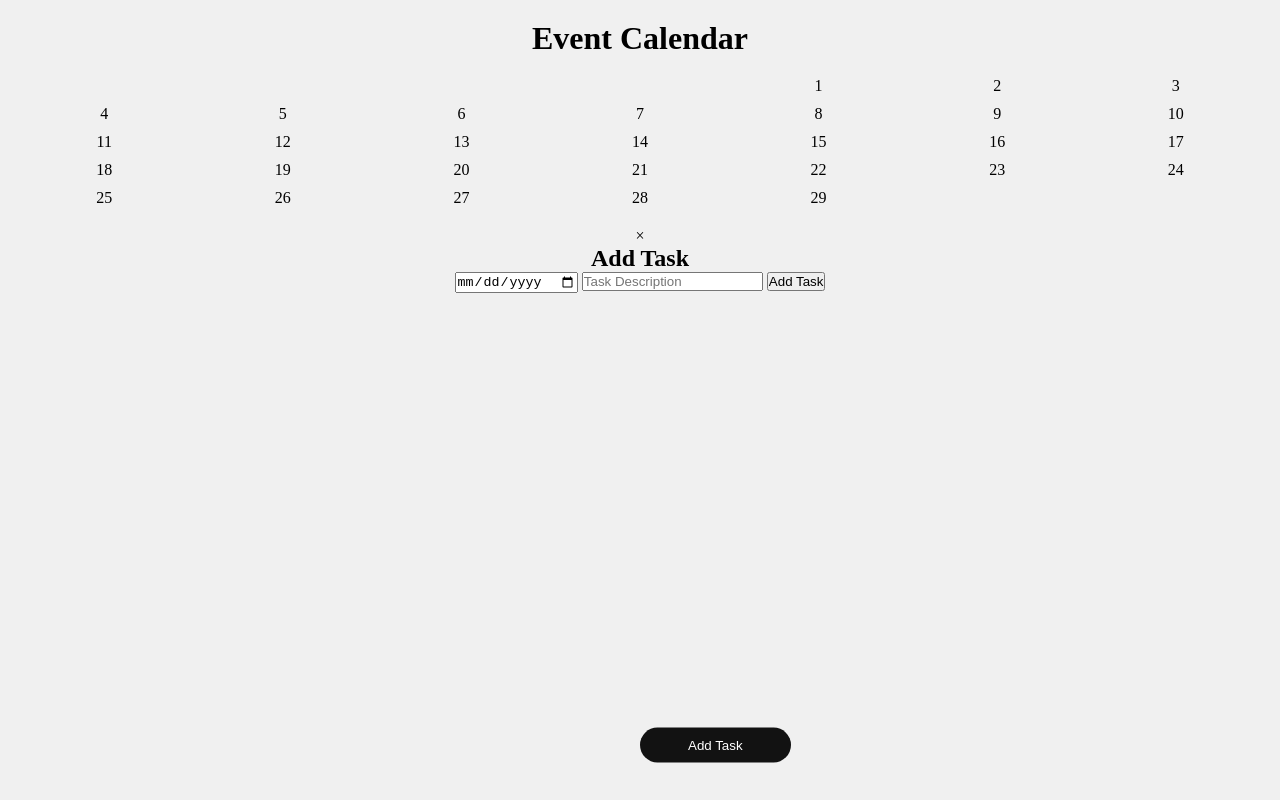
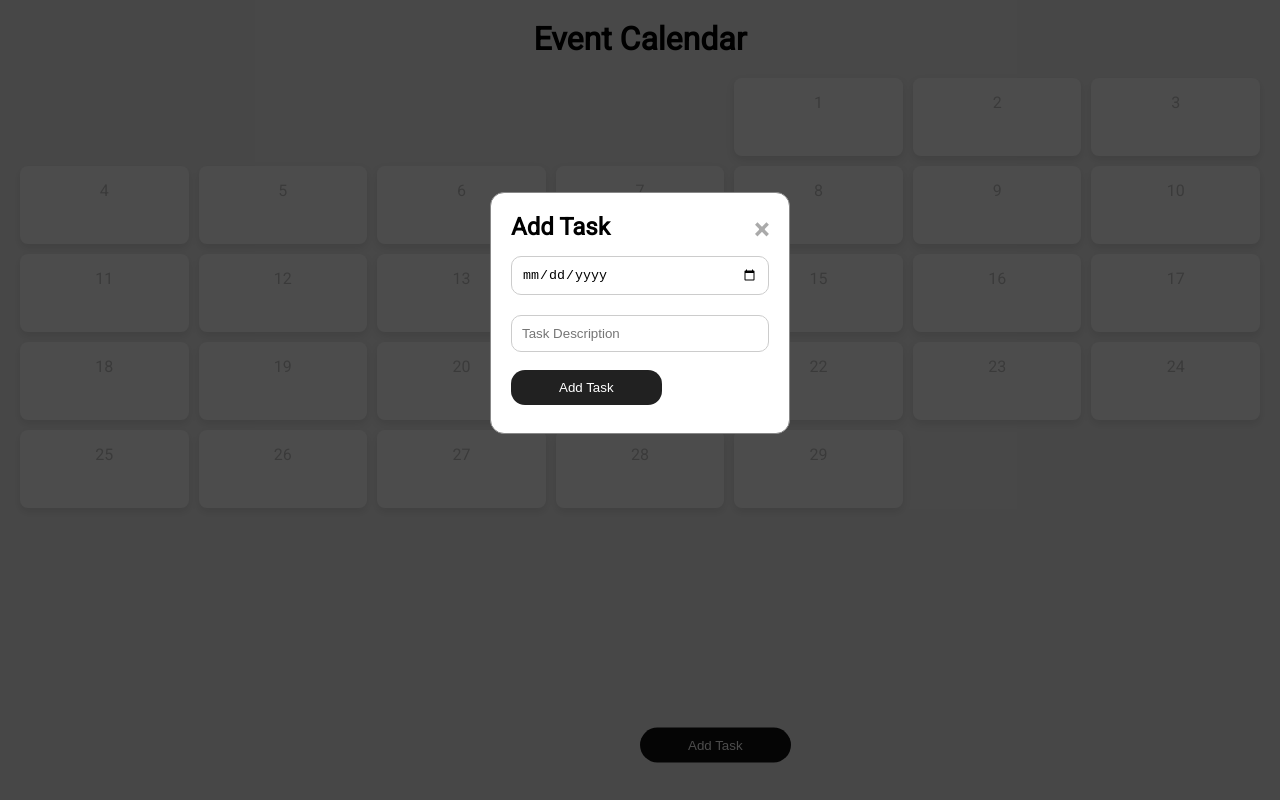
Before and after one commit to ArfinHasib/Javascript-Calendar-with-Events, a plain HTML site: page index.html in a window 1280 px wide. Both pictures are taken after a click on the button "Add Task". Drawn offline with Linux system fonts and the light colour scheme.

Commit message:
Modal Styles

```diff
--- a/index.html
+++ b/index.html
@@ -14,18 +14,18 @@
       <h1>Event Calendar</h1>
       <div id="calendar" class="calendar-grid"></div>
 
+   </div>
    <button class="add-task-btn" onclick="showAddTaskModal()">Add Task</button>
 
-      <div class="modal" id="addTaskModal">
+   <div class="modal" id="add-task-modal">
       <div class="modal-content">
          <span class="close" onclick="closeAddTaskModal()">&times;</span>
-            <span>
+
          <h2>Add Task</h2>
          <input type="date" id="task-date">
          <input type="text" id="task-desc" placeholder="Task Description">
+
          <button onclick="addTask()">Add Task</button>
-            </span>
-         </div>
       </div>
    </div>
 
--- a/index.js
+++ b/index.js
@@ -55,7 +55,7 @@ function addTask() {
    const taskDate = new Date(document.getElementById('task-date').value);
    const taskDesc = document.getElementById('task-desc').value.trim();
 
-   if (taskDesc && !isNaN(taskDesc.getDate())) {
+   if (taskDesc && !isNaN(taskDate.getDate())) {
       const calendarDays = document.getElementById('calendar').children;
 
       for (let i = 0; i < calendarDays.length; i++) {
@@ -72,7 +72,7 @@ function addTask() {
             });
 
             taskElement.addEventListener('click', function (event) {
-               editTaskt(taskElement);
+               editTask(taskElement);
             });
 
             day.appendChild(taskElement);
--- a/style.css
+++ b/style.css
@@ -9,6 +9,7 @@
 body {
    height: 100%;
    background-color: #f0f0f0;
+   font-family: 'Roboto', sans-serif;
 }
 
 .planner {
@@ -38,6 +39,87 @@ body {
    transition: all 4px 8px rgba(0, 0, 0, 0.2);
 }
 
+.calendar-day {
+   display: flex;
+   flex-direction: column;
+   align-items: center;
+   background-color: #fff;
+   color: #c4c4c4;
+   padding: 15px;
+   border-radius: 8px;
+   min-height: 78px;
+   box-shadow: 0 4px 8px rgba(0, 0, 0, 0.1);
+}
+
+.task {
+   background-color: #121212;
+   color: #fff;
+   padding: 12px;
+   border-radius: 4px;
+   text-align: center;
+   word-break: break-word;
+   font-size: 0.8rem;
+   width: 88%;
+   cursor: pointer;
+   transition: all 0.3s ease;
+}
+
+.task:hover,
+.modal-content button:hover,
 .add-task-btn:hover {
    background-color: #424242;
 }
+
+.modal {
+   display: none;
+   position: fixed;
+   z-index: 1;
+   left: 0;
+   top: 0;
+   width: 100%;
+   height: 100%;
+   overflow: auto;
+   background-color: rgba(0, 0, 0, 0.7);
+}
+
+.modal-content {
+   background-color: #fff;
+   margin: 15% auto;
+   padding: 20px;
+   border: 1px solid #888;
+   width: 300px;
+   border-radius: 14px;
+}
+
+.close {
+   color: #aaa;
+   float: right;
+   font-size: 28px;
+   font-weight: bold;
+   text-decoration: none;
+   cursor: pointer;
+   transition: all 0.3s ease;
+}
+
+input[type='date'],
+input[type='text'] {
+   width: 100%;
+   padding: 10px;
+   margin: 10px 0;
+   display: inline-block;
+   border: 1px solid #ccc;
+   border-radius: 10px;
+   outline: none;
+   box-sizing: border-box;
+}
+
+.modal-content button {
+   background-color: #212121;
+   color: #fff;
+   padding: 10px 48px;
+   margin: 8px 0;
+   border: none;
+   border-radius: 14px;
+   cursor: pointer;
+   transition: all 0.3s ease;
+}
```
Lines whose indentation alone changed are shown as unchanged.
